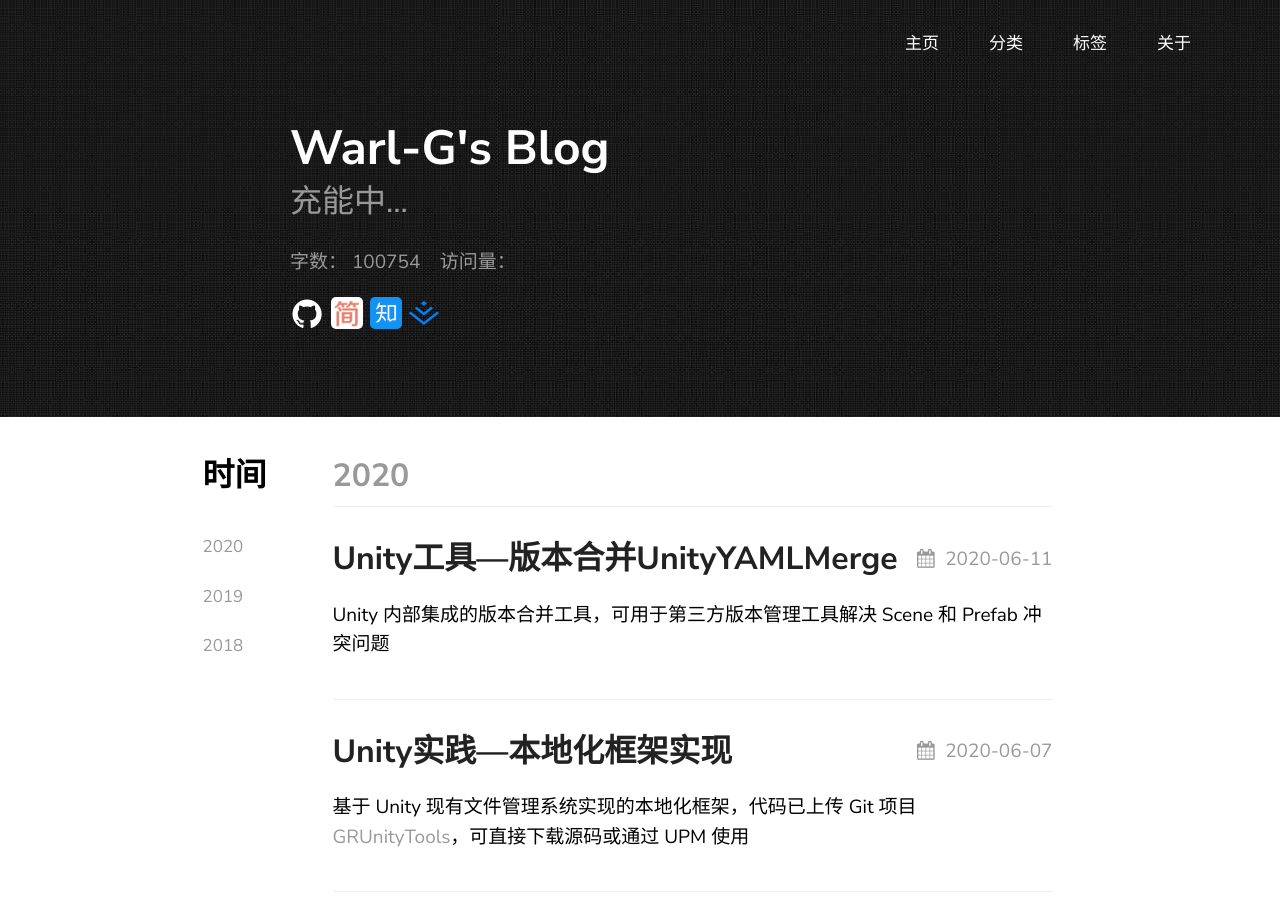
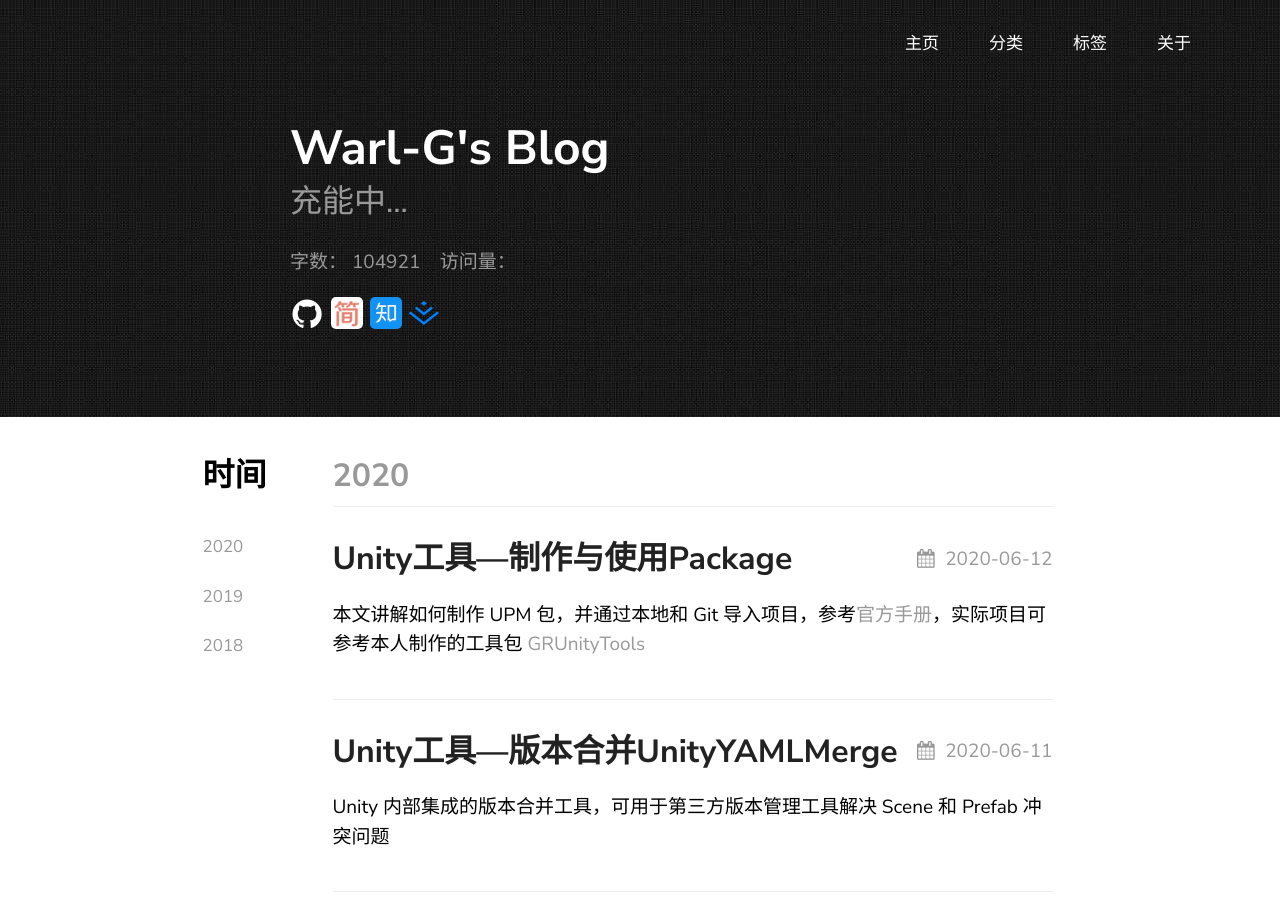
Before and after one commit to Warl-G/Warl-G.github.io, a Jekyll site: the page built from index.md, in a window 1280 px wide and 900 px high. Built offline with Jekyll 4.4.1, drawn with Linux system fonts in a browser that asks for light colours; comment, search, counter and statistics services are not loaded; some of the changed lines change nothing that is shown.

Commit message:
post package

````diff
--- a/_posts/2019-12-23-Writing-Plan.md
+++ b/_posts/2019-12-23-Writing-Plan.md
@@ -16,15 +16,15 @@ tag: [计划, 持续更新]
 
 ##### 	概念解释
 
-- [x] [Unity学习—渲染知识基础](https://warl.top/posts/Unity-Rendering-Base/)
+- [x] [Unity学习—渲染知识基础](https://warl-g.github.io/posts/Unity-Rendering-Base/)
 - [ ] Unity学习—欧拉角与万向节锁
 
 ##### 实际操作
 
-- [x] [Unity学习—UGUI 使用](https://warl.top/posts/Unity-UGUI/)
-- [x] [Unity学习—UGUI 优化Tips](https://warl.top/posts/Unity-UGUI-Optimization/)
-- [x] [Unity学习—脚本优化Tips](https://warl.top/posts/Unity-Scripts-Optimization/)
-- [x] [Unity学习—坐标系与空间变换](https://warl.top/posts/Unity-Coordinate)
+- [x] [Unity学习—UGUI 使用](https://warl-g.github.io/posts/Unity-UGUI/)
+- [x] [Unity学习—UGUI 优化Tips](https://warl-g.github.io/posts/Unity-UGUI-Optimization/)
+- [x] [Unity学习—脚本优化Tips](https://warl-g.github.io/posts/Unity-Scripts-Optimization/)
+- [x] [Unity学习—坐标系与空间变换](https://warl-g.github.io/posts/Unity-Coordinate)
 - [x] [Unity学习—资源管理概览](https://warl-g.github.io/posts/Unity-Resource-Manage/)
 - [x] [Unity学习—AssetBundle](https://warl-g.github.io/posts/Unity-AssetBundle/)
 - [ ] Unity学习—Editor 开发
@@ -39,15 +39,17 @@ tag: [计划, 持续更新]
 - [ ] Unity实践—多语言
 - [ ] Unity实践—注意事项汇总
 - [ ] Unity实践—Editor 自动化编译脚本
-- [x] [Unity实践—多线程任务队列实现](https://warl.top/posts/unity-taskqueue/)
-- [x] Unity实践—数据库队列实现(见[Unity工具—Mono.Data.Sqlite](https://warl.top/posts/unity-sqlite))
+- [x] [Unity实践—多线程任务队列实现](https://warl-g.github.io/posts/unity-taskqueue/)
+- [x] Unity实践—数据库队列实现(见[Unity工具—Mono.Data.Sqlite](https://warl-g.github.io/posts/unity-sqlite))
 - [x] [Unity实践—本地化框架实现](https://warl-g.github.io/posts/Unity-Localization/)
 
 ### 工具
 
 - [ ] Unity工具—汇总
-- [x] [Unity工具—Play Services Resolver](https://warl.top/posts/play-services-resolver)
-- [x] [Unity工具—Mono.Data.Sqlite](https://warl.top/posts/unity-sqlite)
+- [x] [Unity工具—Play Services Resolver](https://warl-g.github.io/posts/play-services-resolver)
+- [x] [Unity工具—Mono.Data.Sqlite](https://warl-g.github.io/posts/unity-sqlite)
+- [x] [Unity工具—版本合并UnityYAMLMerge](https://warl-g.github.io/posts/Unity-UnityYAMLMerge/)
+- [x] [Unity工具—制作与使用Package](https://warl-g.github.io/posts/Unity-Package)
 - [ ] Unity工具—Monster Love/StateMachine
 - [ ] Unity工具—官方库
 
--- /dev/null
+++ b/_posts/2020-06-12-Unity-Package.md
@@ -0,0 +1,282 @@
+---
+layout: post
+title:  "Unity工具—制作与使用Package"
+description: 制作 Unity 的本地和 Git 模块包
+date:   2020-06-12 22:30:07 +0800
+categories: [Unity]
+tag: [Unity工具,Package,Git]
+
+---
+
+本文讲解如何制作 UPM 包，并通过本地和 Git 导入项目，参考[官方手册](https://docs.unity3d.com/Manual/CustomPackages.html)，实际项目可参考本人制作的工具包 [GRUnityTools](https://github.com/Warl-G/GRUnityTools)
+
+本文其他地址：[简书](https://www.jianshu.com/p/de117ff4c937)	[知乎](https://zhuanlan.zhihu.com/p/147975801)	[掘金](https://juejin.im/post/5ee3912de51d45783f110a93)
+
+## Unity Package Manager
+
+UPM 是 Unity 提供的包管理系统，可快速便捷地下载和更新 Unity 功能，和发现与共享用户自定义组件
+
+1. Unity Editor 下可在 Window > Package Manager 打开 UPM 窗口并安装官方包或通过 URL 添加自定义包
+2. 在项目路径下 `./Packages/manifest.json`，显示了所有依赖包名和版本，可根据格式添加自己所需的包
+
+## 制作 Package
+
+### 内容
+
+Package 可包含
+
+* C# 脚本
+* 程序集 Assembly
+* 原生插件 Plugin
+* 模型、贴图、动画和音频等其他资产
+
+也可添加其他信息文件
+
+* 修改日志 CHANGELOG.md
+* 说明文件 README.md
+* 版权声明 LICENSE.md
+* 文档 Document~ （文件夹名后加~可使工程忽略该文件夹，文档仍是 md）
+
+另外每个包还包含一个 Package 清单，`package.json`，用于声明包体信息，包括名称、版本、依赖和仓库地址等
+
+### 命名规范
+
+* 包名起始必须为`com.<company-name>`，例如`com.unity.timeline`
+* 若在 UI 显示则需低于50个字符，否则可低于214个字符
+* 仅包含小写字母、数字、连字符`-`、下划线`_`和点`.`
+* 为表明命名空间，可在命名空间后缀加点。如`com.unity.2d.animation`和`com.unity.2d.ik`
+
+### 文件布局
+
+官方手册推荐布局样式
+
+```
+<root>
+  ├── package.json
+  ├── README.md
+  ├── CHANGELOG.md
+  ├── LICENSE.md
+  ├── Editor
+  │   ├── Unity.[YourPackageName].Editor.asmdef
+  │   └── EditorExample.cs
+  ├── Runtime
+  │   ├── Unity.[YourPackageName].asmdef
+  │   └── RuntimeExample.cs
+  ├── Tests
+  │   ├── Editor
+  │   │   ├── Unity.[YourPackageName].Editor.Tests.asmdef
+  │   │   └── EditorExampleTest.cs
+  │   └── Runtime
+  │        ├── Unity.[YourPackageName].Tests.asmdef
+  │        └── RuntimeExampleTest.cs
+  └── Documentation~
+       └── [YourPackageName].md
+```
+
+另外对于一个工程多个 Package 的情况，可用如下布局
+
+```
+<root>
+  ├── Packages
+   		├── YourPackageName
+   		│		├── package.json
+  		│		├── README.md
+  		│		├── CHANGELOG.md
+  		│		├── LICENSE.md
+   		│		├── Editor
+   		│		│		├── Unity.[YourPackageName].Editor.asmdef
+   		│		│		└── EditorExample.cs
+   		│		├── Runtime
+   		│		│		├── Unity.[YourPackageName].asmdef
+   		│		│		└── RuntimeExample.cs
+   		│		├── Tests
+   		│		│		├── Editor
+   		│		│		│		├── Unity.[YourPackageName].Editor.Tests.asmdef
+   		│		│		│		└── EditorExampleTest.cs
+   		│		│		└── Runtime
+   		│		│				├── Unity.[YourPackageName].Tests.asmdef
+   		│		│				└── RuntimeExampleTest.cs
+   		│		└── Documentation~
+      │ 			└── [YourPackageName].md
+   		└── YourAnotherPackage
+   				├── Editor
+   				├── Runtime
+   				├── Tests
+   				└── Documentation~
+```
+
+### Package 配置清单
+
+每个 Package 需有一个`package.json`文件，用于配置 Package 信息，在 Package 导入项目后，这些信息会在 Package Manager 窗口展示出来
+
+#### 必要信息
+
+* name
+
+  包名，依据上述命名规范
+
+* version
+
+  版本号，需遵守 主版本.次版本.补丁版本 规则即 `x.x.x`
+
+#### 建议信息
+
+下述信息并非强制，但建议添加以更易提供他人使用
+
+* displayName
+
+  在编辑器中的展示名称
+
+* description
+
+  简介，展示与 Package Manager 窗口中，支持 UTF-8 编码字符
+
+* unity
+
+  支持 Unity 最小版本，主版本号.次版本号 如 2018.3
+
+#### 其他信息
+
+* unityRelease
+
+  指明某些特定 Unity 发行版本
+
+* dependencies
+
+  json中以键值对出现的依赖包名和版本，如`"com.unity.some-package": "1.0.0"`
+
+* keywords
+
+  关键词数组
+
+* type
+
+  内部使用类型
+
+* author
+
+  作者信息，可包含name、email 和 url
+
+```json
+{
+  "name": "com.unity.example",
+  "version": "1.2.3",
+  "displayName": "Package Example",
+  "description": "This is an example package",
+  "unity": "2019.1",
+  "unityRelease": "0b5",
+  "dependencies": {
+    "com.unity.some-package": "1.0.0",
+    "com.unity.other-package": "2.0.0"
+ },
+ "keywords": [
+    "keyword1",
+    "keyword2",
+    "keyword3"
+  ],
+  "author": {
+    "name": "Unity",
+    "email": "unity@example.com",
+    "url": "https://www.unity3d.com"
+  }
+}
+```
+
+### Assembly Definition 文件
+
+包中的`.cs`脚本文件必须与程序集定义文件 `.asmdef`关联（在同一目录下），`.asmdef`等同于 .Net 生态的 C# 工程
+
+若一程序集内代码有对其他程序集的代码的引用，则必须在`.asmdef`的 Inspector 中`Assembly Definition References`选项下添加对该程序集文件的引用
+
+同时对于不同平台的代码，根据代码作用在`.asmdef`文件的`Platforms`选项下选定程序集运行平台
+
+对`.asmdef`文件命名建议依据*公司.功能.平台*划分，示例  ：
+
+* Editor 平台代码：`Editor/MyCompany.MyFeature.Editor.asmdef`
+* Runtime 代码：`Runtime/MyCompany.MyFeature.Runtime.asmdef`
+* 测试代码：`Tests/Editor/MyCompany.MyFeature.Editor.Tests.asmdef`和`Tests/Editor/MyCompany.MyFeature.Runtime.Tests.asmdef`
+
+
+
+### 发布与使用 Package
+
+* 提供压缩包
+* 发布到 Git，通过Package Manager 导入
+* 搭建 Package 注册服务器，使用 npm 发布
+
+#### Git 发布 Package
+
+1. 将完整项目或单一 Package 目录上传 Git
+2. 将 Package 所在目录拆分到单独分支
+3. 为该分支打标签（打版本号）
+4. 提交远端
+
+##### 实际操作
+
+假设一个项目有两个包
+包目录: `Assets/Packages/FirstPackage` 和 `Assets/Packages/SecondPackage`
+
+```shell
+# 使用 Git 命令，将第一个包拆分到分支 FirstPackage 分支，分支名可任意命名，但为他人使用方便最好与包名相同
+git subtree split --prefix=Assets/Packages/FirstPackage --branch FirstPackage
+# 为该分支打版本 Tag，Tag 也可自由命名，同样为方便使用，打版本号
+# 因举例该项目存在两个包因此版本前加分支名作为前缀，若仅单一包可只打版本号
+# 注：版本号与package.json中统一，避免混乱
+git tag FirstPackage@1.0.0 FirstPackage
+# 分支和 Tag 推送远端
+git push origin FirstPackage --tags
+```
+
+#### Git 导入
+
+1. 在需导入的项目路径下`./Packages/manifest.json`文件中`dependencies`下添加包名和Git URL 组成的键值对，URL 后需加 # 和 Package 的分支名、标签或提交，如
+
+   ```json
+   {
+     "dependencies": {
+       "com.company.firstpackage": "https://github.com/company/PackageSample.git#FirstPackage"
+       }
+   }
+   ```
+
+
+
+2. 或者使用 Package Manager 窗口中的 + 按钮，`Add package from git URL`，直接添加上述样式的的 Git 地址
+
+3. 其他链接形式可参考[官方手册](https://docs.unity3d.com/Manual/upm-git.html)
+
+#### 本地导入
+
+MacOS 绝对地址
+
+```json
+{
+  "dependencies": {
+    "com.company.firstpackage": "file:/Users/company/Assets/Packages/FirstPackage"
+  }
+}
+```
+
+Windows 绝对地址
+
+```json
+{
+  "dependencies": {
+    "com.company.firstpackage": "file:C:/Users/company/Assets/Packages/FirstPackage"
+  }
+}
+```
+
+相对地址
+
+```json
+{
+  "dependencies": {
+    "com.company.secondpackage": "file:../Packages/secondpackage"
+  }
+}
+```
+
+## 参考
+
+https://www.jianshu.com/p/153841d65846
````
